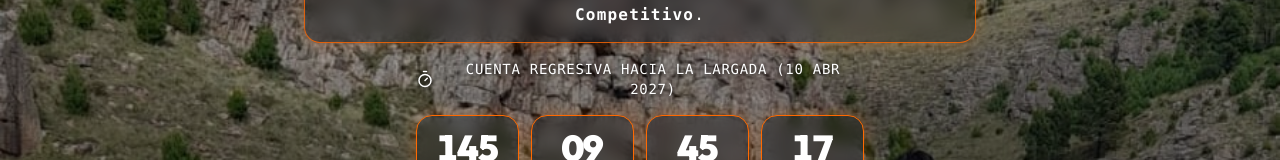
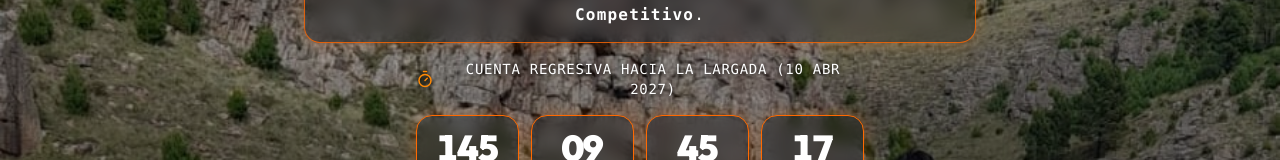
Before and after one commit to lucciancia20-alt/reto-al-filo-web, a React (Vite) app: page / in a window 1280 px wide. Shown: the part 341-501 px from the top of the page. Built offline with nearby package versions, Linux system fonts and the light colour scheme; no server answers.

Commit message:
style(hero): set countdown timer icon color to orange-400

```diff
--- a/src/components/HeroSection.jsx
+++ b/src/components/HeroSection.jsx
@@ -100,7 +100,7 @@ export default function HeroSection({ raceConfig = RACE_CONFIG, onOpenModal }) {
         {/* Contador regresivo dinámico hacia la fecha y hora de largada */}
         <div className="w-full max-w-md">
           <div className="my-4 flex items-center justify-center gap-2 text-center text-xs sm:text-sm font-medium uppercase tracking-wider text-white drop-shadow-[0_1px_2px_rgba(0,0,0,0.8)]">
-            <Timer className="w-4 h-4 sm:w-[18px] sm:h-[18px] text-white shrink-0" />
+            <Timer className="w-4 h-4 sm:w-[18px] sm:h-[18px] text-orange-400 shrink-0" />
             <span>
               {countdown.expired
                 ? '¡Largada en curso!'
```
